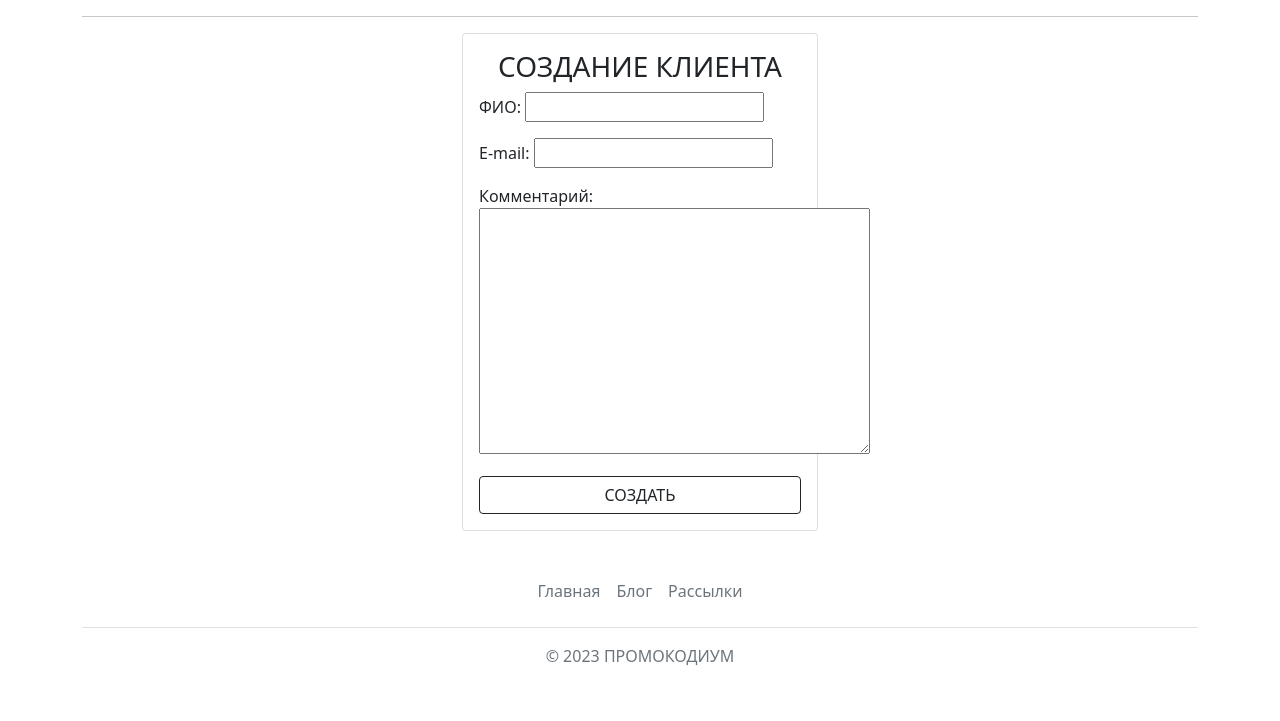
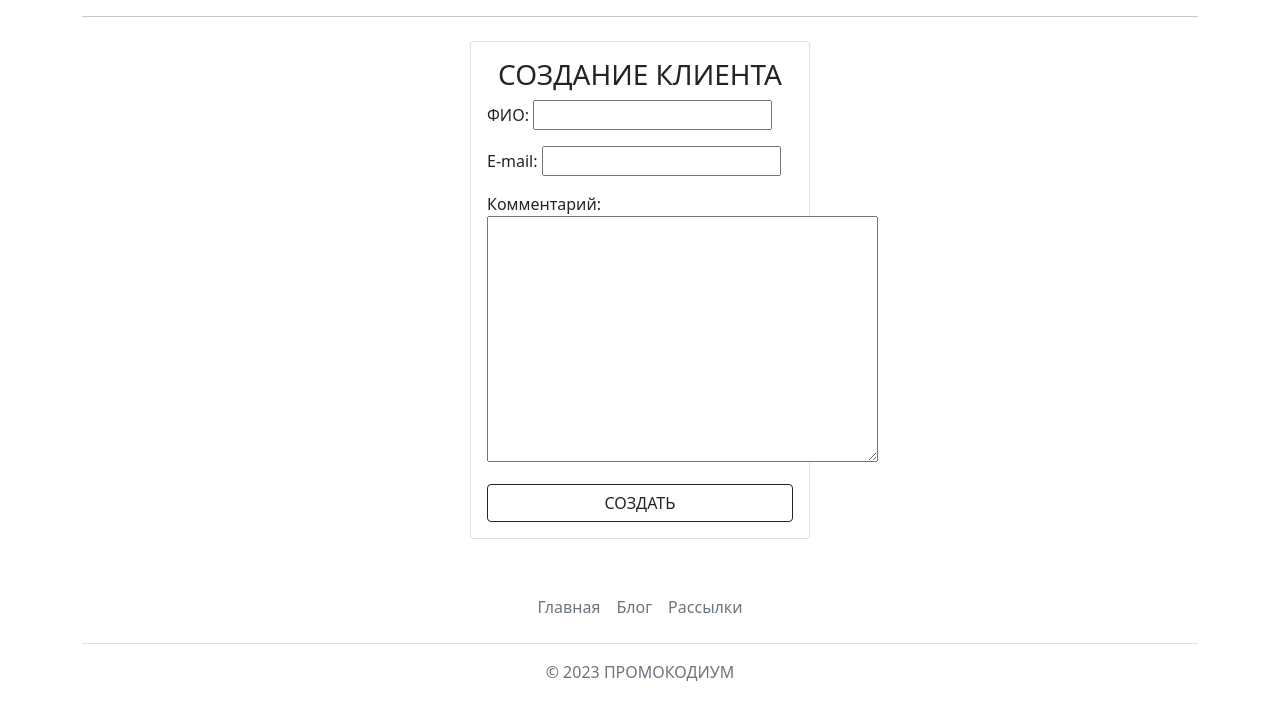
Before and after one commit to Kaverz1n/mailing-service, a Django app: page /client_create/ in a window 1280 px wide. Shown: the part 56-777 px from the top of the page. Run offline with Django 4.2, Linux system fonts and the light colour scheme; parts of the project's set-up code (start-up, migrations or seed data) failed here and were passed over; some libraries are stand-ins or nearby versions.

Commit message:
added some changes

```diff
--- a/mailings/templates/mailings/client_form.html
+++ b/mailings/templates/mailings/client_form.html
@@ -6,7 +6,7 @@
     <div class="row">
         <div class="col-4"></div>
         <div class="col-4">
-            <form method="post" class="card text-dark p-3" enctype="multipart/form-data">
+            <form method="post" class="card text-dark p-3 m-2" enctype="multipart/form-data">
                 {% csrf_token %}
                 {% if object %}
                     <h3 class="text-center">ОБНОВЛЕНИЕ КЛИЕНТА</h3>
--- a/mailings/templates/mailings/mailing_form.html
+++ b/mailings/templates/mailings/mailing_form.html
@@ -6,7 +6,7 @@
     <div class="row">
         <div class="col-4"></div>
         <div class="col-4">
-            <form method="post" class="card text-dark p-3" enctype="multipart/form-data">
+            <form method="post" class="card text-dark p-3 m-2" enctype="multipart/form-data">
                 {% csrf_token %}
                 {% if object %}
                     <h3 class="text-center">ОБНОВЛЕНИЕ РАССЫЛКИ</h3>
```
